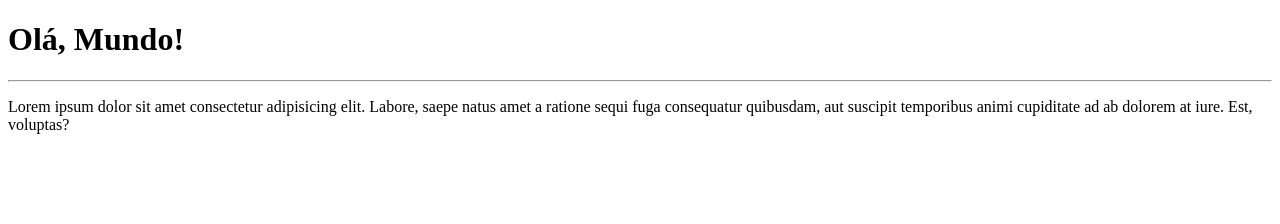
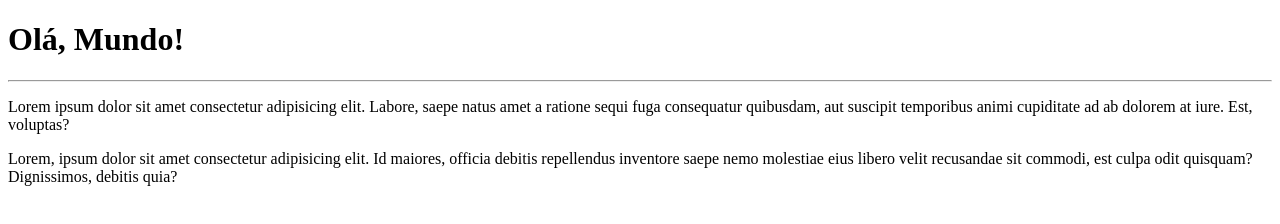
Before and after one commit to Abigail-Rezende/Ola-Mundo, a plain HTML site: page Site-exemplo/index.html in a window 1280 px wide. Drawn offline with Linux system fonts and the light colour scheme.

Commit message:
Adicionei um parágrafo

```diff
--- a/Site-exemplo/index.html
+++ b/Site-exemplo/index.html
@@ -9,5 +9,6 @@
     <h1>Olá, Mundo!</h1>
     <hr>
     <p>Lorem ipsum dolor sit amet consectetur adipisicing elit. Labore, saepe natus amet a ratione sequi fuga consequatur quibusdam, aut suscipit temporibus animi cupiditate ad ab dolorem at iure. Est, voluptas?</p>
+    <p>Lorem, ipsum dolor sit amet consectetur adipisicing elit. Id maiores, officia debitis repellendus inventore saepe nemo molestiae eius libero velit recusandae sit commodi, est culpa odit quisquam? Dignissimos, debitis quia?</p>
 </body>
 </html>
```
